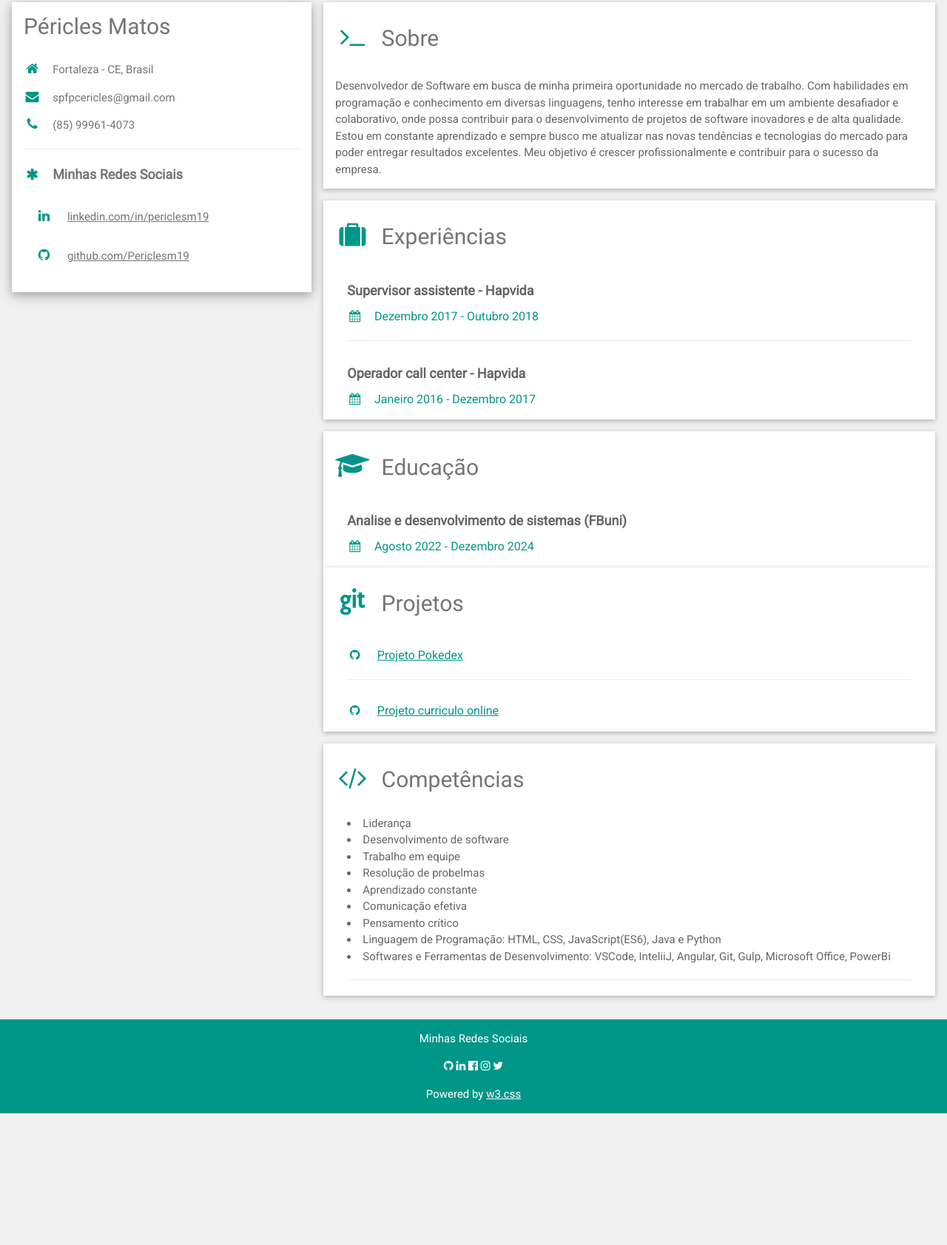
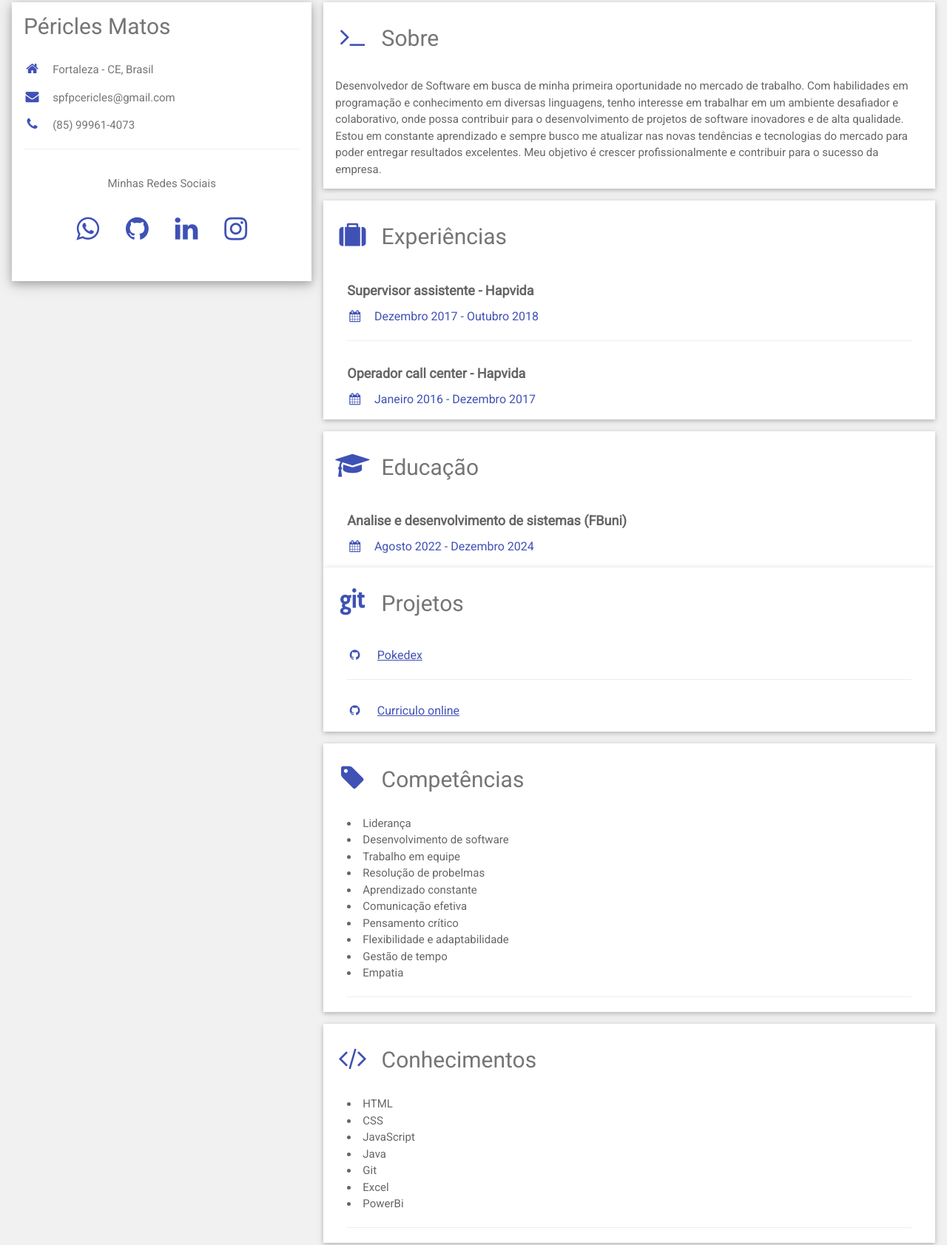
Before and after one commit to Periclesm19/curriculo-online, a plain HTML site: page index.html in a window 1280 px wide. Shown: the part 13-1696 px from the top of the page at 74% size. Before the commit the page ends 1518 px from the top, so only its background shows below. Drawn offline with nearby package versions, Linux system fonts and the light colour scheme.

Commit message:
Atualização de informações e alteração de cor

```diff
--- a/index.html
+++ b/index.html
@@ -45,26 +45,19 @@
             <h2>Péricles Matos</h2>
           </div>
           <div class="w3-container">
-            <p><i class="fa fa-home fa-fw w3-margin-right w3-large w3-text-teal"></i>Fortaleza - CE, Brasil</p>
-            <p><i class="fa fa-envelope fa-fw w3-margin-right w3-large w3-text-teal"></i>spfpcericles@gmail.com</p>
-            <p><i class="fa fa-phone fa-fw w3-margin-right w3-large w3-text-teal"></i>(85) 99961-4073</p>
+            <p><i class="fa fa-home fa-fw w3-margin-right w3-large w3-text-indigo"></i>Fortaleza - CE, Brasil</p>
+            <p><i class="fa fa-envelope fa-fw w3-margin-right w3-large w3-text-indigo"></i>spfpcericles@gmail.com</p>
+            <p><i class="fa fa-phone fa-fw w3-margin-right w3-large w3-text-indigo"></i>(85) 99961-4073</p>
             <hr>
 
-            <p class="w3-large">
-              <b><i class="fa fa-asterisk fa-fw w3-margin-right w3-text-teal"></i>Minhas Redes Sociais</b>
-            </p>
-            <div class="w3-container">
-              <p>
-                <i class="fa fa-linkedin fa-fw w3-margin-right w3-large w3-text-teal"></i>
-                <a href="https://www.linkedin.com/in/periclesm19/">linkedin.com/in/periclesm19</a>
-              </p>
-            </div>
-            <div class="w3-container">
-              <p>
-                <i class="fa fa-github fa-fw w3-margin-right w3-large w3-text-teal"></i>
-                <a href="https://github.com/Periclesm19">github.com/Periclesm19</a>
-              </p>
-            </div>
+             <div class="w3-container w3-center w3-margin-top">
+              <p>Minhas Redes Sociais</p>
+              <a href="https://wa.me/5585999614073" target="_blank"><i class="fa fa-whatsapp w3-xxlarge w3-margin w3-text-indigo w3-hover-opacity"></i></a>
+              <a href="https://github.com/Periclesm19" target="_blank"><i class="fa fa-github w3-xxlarge w3-margin w3-text-indigo w3-hover-opacity"></i></a>
+              <a href="https://www.linkedin.com/in/periclesm19/" target="_blank"><i class="fa fa-linkedin w3-xxlarge w3-text-indigo w3-margin w3-hover-opacity"></i></a>
+              <a href="https://www.instagram.com/periclesm19/" target="_blank"><i class="fa fa-instagram w3-xxlarge w3-text-indigo w3-margin w3-hover-opacity"></i></a>
+              <p></p>
+             </div>
             <br>
           </div>
         </div><br>
@@ -77,55 +70,55 @@
 
         <div class="w3-container w3-card w3-white w3-margin-bottom">
           <h2 class="w3-text-grey w3-padding-16"><i
-              class="fa fa-terminal fa-fw w3-margin-right w3-xxlarge w3-text-teal"></i>Sobre</h2>
+              class="fa fa-terminal fa-fw w3-margin-right w3-xxlarge w3-text-indigo"></i>Sobre</h2>
           <p class="w3-opacity">Desenvolvedor de Software em busca de minha primeira oportunidade no mercado de trabalho. Com habilidades em programação e conhecimento em diversas linguagens, tenho interesse em trabalhar em um ambiente desafiador e colaborativo, onde possa contribuir para o desenvolvimento de projetos de software inovadores e de alta qualidade. Estou em constante aprendizado e sempre busco me atualizar nas novas tendências e tecnologias do mercado para poder entregar resultados excelentes. Meu objetivo é crescer profissionalmente e contribuir para o sucesso da empresa.</p>
         </div>
 
         <div class="w3-container w3-card w3-white w3-margin-bottom">
           <h2 class="w3-text-grey w3-padding-16">
-            <i class="fa fa-suitcase fa-fw w3-margin-right w3-xxlarge w3-text-teal"></i>Experiências
+            <i class="fa fa-suitcase fa-fw w3-margin-right w3-xxlarge w3-text-indigo"></i>Experiências
           </h2>
           <div class="w3-container">
             <h5 class="w3-opacity"><b>Supervisor assistente - Hapvida</b></h5>
-            <h6 class="w3-text-teal"><i class="fa fa-calendar fa-fw w3-margin-right"></i>Dezembro 2017 - Outubro 2018<span
-                class="w3-tag w3-teal w3-round"></span></h6>
+            <h6 class="w3-text-indigo"><i class="fa fa-calendar fa-fw w3-margin-right"></i>Dezembro 2017 - Outubro 2018<span
+                class="w3-tag w3-iw3-text-indigo w3-round"></span></h6>
             <p></p>
             <hr>
           </div>
           <div class="w3-container">
             <h5 class="w3-opacity"><b>Operador call center - Hapvida</b></h5>
-            <h6 class="w3-text-teal"><i class="fa fa-calendar fa-fw w3-margin-right"></i>Janeiro 2016 - Dezembro 2017</h6>
+            <h6 class="w3-text-indigo"><i class="fa fa-calendar fa-fw w3-margin-right"></i>Janeiro 2016 - Dezembro 2017</h6>
             <p></p>
           </div>
         </div>
 
         <div class="w3-container w3-card w3-white">
           <h2 class="w3-text-grey w3-padding-16">
-            <i class="fa fa-graduation-cap fa-fw w3-margin-right w3-xxlarge w3-text-teal"></i>Educação
+            <i class="fa fa-graduation-cap fa-fw w3-margin-right w3-xxlarge w3-text-indigo"></i>Educação
           </h2>
           <div class="w3-container">
             <h5 class="w3-opacity"><b>Analise e desenvolvimento de sistemas (FBuni)</b></h5>
-            <h6 class="w3-text-teal"><i class="fa fa-calendar fa-fw w3-margin-right"></i>Agosto 2022 - Dezembro 2024</h6>
+            <h6 class="w3-text-indigo"><i class="fa fa-calendar fa-fw w3-margin-right"></i>Agosto 2022 - Dezembro 2024</h6>
             <p></p>
           </div>
         </div>
 
         <div class="w3-container w3-card w3-white w3-margin-bottom">
           <h2 class="w3-text-grey w3-padding-16">
-            <i class="fa fa-git fa-fw w3-margin-right w3-xxlarge w3-text-teal"></i>Projetos
+            <i class="fa fa-git fa-fw w3-margin-right w3-xxlarge w3-text-indigo"></i>Projetos
           </h2>
           <div class="w3-container">
-            <h6 class="w3-text-teal">
+            <h6 class="w3-text-indigo">
               <i class="fa fa-github fa-fw w3-margin-right"></i>
-              <a href="https://github.com/Periclesm19/projeto-js-pokedex" target="_blank">Projeto Pokedex</a>
+              <a href="https://github.com/Periclesm19/projeto-js-pokedex" target="_blank">Pokedex</a>
             </h6>
             <p></p>
             <hr>
           </div>
           <div class="w3-container">
-            <h6 class="w3-text-teal">
+            <h6 class="w3-text-indigo">
               <i class="fa fa-github fa-fw w3-margin-right"></i>
-              <a href="https://github.com/Periclesm19/projeto-curriculo-online" target="_blank">Projeto curriculo online</a>
+              <a href="https://github.com/Periclesm19/projeto-curriculo-online" target="_blank">Curriculo online</a>
             </h6>
             <p></p>
           </div>
@@ -133,7 +126,7 @@
 
         <div class="w3-container w3-card w3-white w3-margin-bottom">
           <h2 class="w3-text-grey w3-padding-16">
-            <i class="fa fa-code fa-fw w3-margin-right w3-xxlarge w3-text-teal"></i>Competências
+            <i class="fa fa-tag fa-fw w3-margin-right w3-xxlarge w3-text-indigo"></i>Competências
           </h2>
           <div class="w3-container">
             <li class="w3-opacity">Liderança</li>
@@ -143,16 +136,28 @@
             <li class="w3-opacity">Aprendizado constante</li>
             <li class="w3-opacity">Comunicação efetiva</li>
             <li class="w3-opacity">Pensamento crítico</li>
-            <li class="w3-opacity">
-              Linguagem de Programação: HTML, CSS, JavaScript(ES6), Java e Python
-            </li>
-            <li class="w3-opacity">
-              Softwares e Ferramentas de Desenvolvimento: VSCode, InteliiJ, Angular, Git, Gulp, Microsoft Office, PowerBi
-            </li>
-            </li>
+            <li class="w3-opacity">Flexibilidade e adaptabilidade</li>
+            <li class="w3-opacity">Gestão de tempo</li>
+            <li class="w3-opacity">Empatia</li>
             <hr>
           </div>
+        </div>
 
+        <div class="w3-container w3-card w3-white w3-margin-bottom">
+          <h2 class="w3-text-grey w3-padding-16">
+            <i class="fa fa-code fa-fw w3-margin-right w3-xxlarge w3-text-indigo"></i>Conhecimentos
+          </h2>
+          <div class="w3-container">
+            <li class="w3-opacity">HTML</li>
+            <li class="w3-opacity">CSS</li>
+            <li class="w3-opacity">JavaScript</li>
+            <li class="w3-opacity">Java</li>
+            <li class="w3-opacity">Git</li>
+            <li class="w3-opacity">Excel</li>
+            <li class="w3-opacity">PowerBi</li>
+            <hr>
+          </div>
+        </div>
         <!-- End Right Column -->
       </div>
 
@@ -162,13 +167,7 @@
     <!-- End Page Container -->
   </div>
 
-  <footer class="w3-container w3-teal w3-center w3-margin-top">
-    <p>Minhas Redes Sociais</p>
-    <a href="LINK_GITHUB" target="_blank"><i class="fa fa-github w3-hover-opacity"></i></a>
-    <a href="LINK_LINKEDIN" target="_blank"><i class="fa fa-linkedin w3-hover-opacity"></i></a>
-    <a href="LINK_FACEBOOK" target="_blank"><i class="fa fa-facebook-official w3-hover-opacity"></i></a>
-    <a href="LINK_INSTAGRAM" target="_blank"><i class="fa fa-instagram w3-hover-opacity"></i></a>
-    <a href="LINK_TWITTER" target="_blank"><i class="fa fa-twitter w3-hover-opacity"></i></a>
+  <footer class="w3-container w3-iw3-text-indigo w3-center w3-margin-top">
     <p>Powered by <a href="https://www.w3schools.com/w3css/default.asp" target="_blank">w3.css</a></p>
   </footer>
 
```
